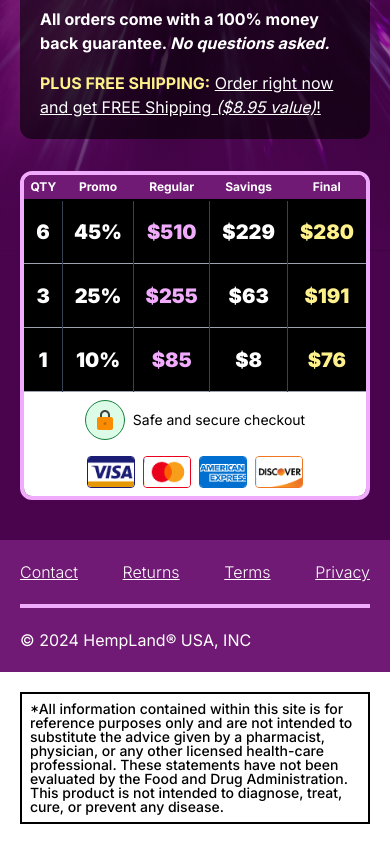
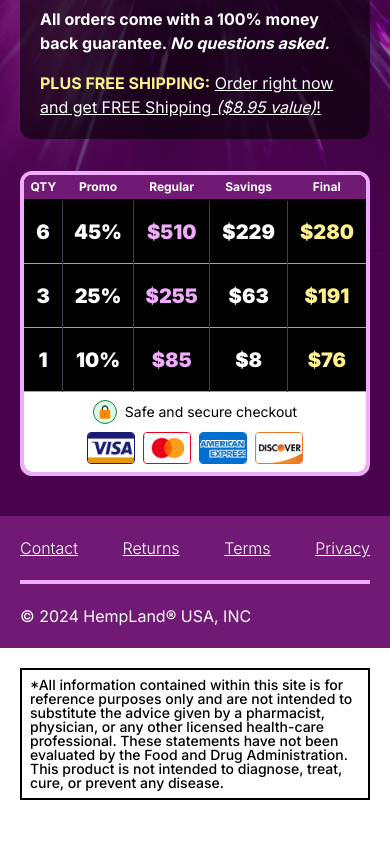
Before and after one commit to mikegulline/hl-landing-page, a Next.js app: page / in a window 390 px wide. Shown: the part 4386-5230 px from the top of the page. After the commit the page ends 5206 px from the top, so only its background shows below. Built offline with nearby package versions, Linux system fonts and the light colour scheme.

Commit message:
updated badges

```diff
--- a/src/app/page.tsx
+++ b/src/app/page.tsx
@@ -423,10 +423,10 @@ const Offers = () => {
           </tbody>
         </table>
         <div className='p-2 bg-white sm:flex justify-between '>
-          <ul className='flex justify-center sm:justify-start items-center gap-2 mb-4 sm:mb-0'>
+          <ul className='flex justify-center sm:justify-start items-center gap-2 mb-2 sm:mb-0'>
             <li>
-              <div className='w-10 h-10 border border-solid border-green-700 bg-green-100 rounded-full flex justify-center items-center'>
-                <FcLock className=' scale-150' />
+              <div className='w-6 h-6 sm:w-10 sm:h-10 border border-solid border-green-700 bg-green-100 rounded-full flex justify-center items-center'>
+                <FcLock className=' relative sm:scale-150' />
               </div>
             </li>
             <li className='text-black text-sm'>Safe and secure checkout</li>
```
